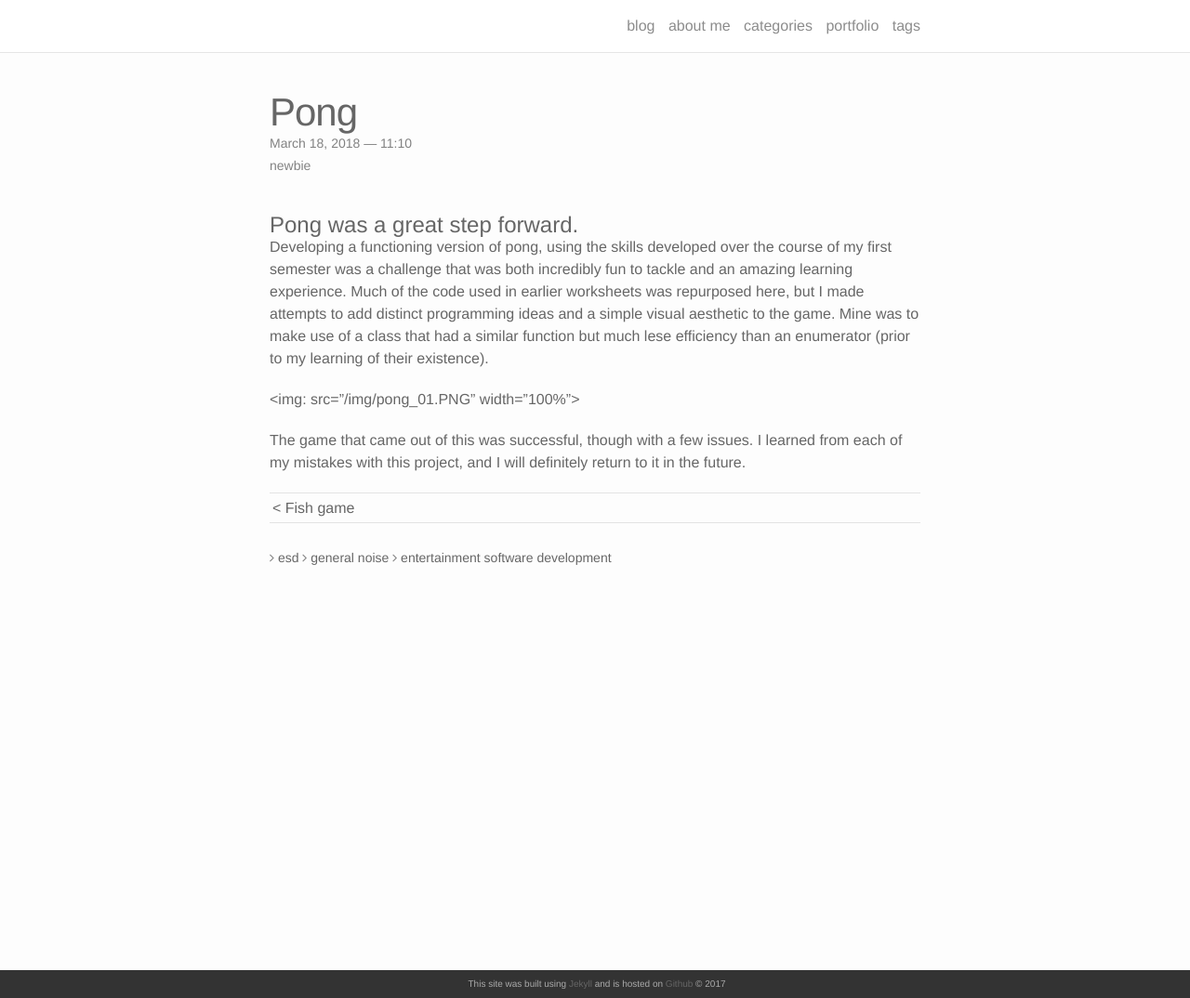
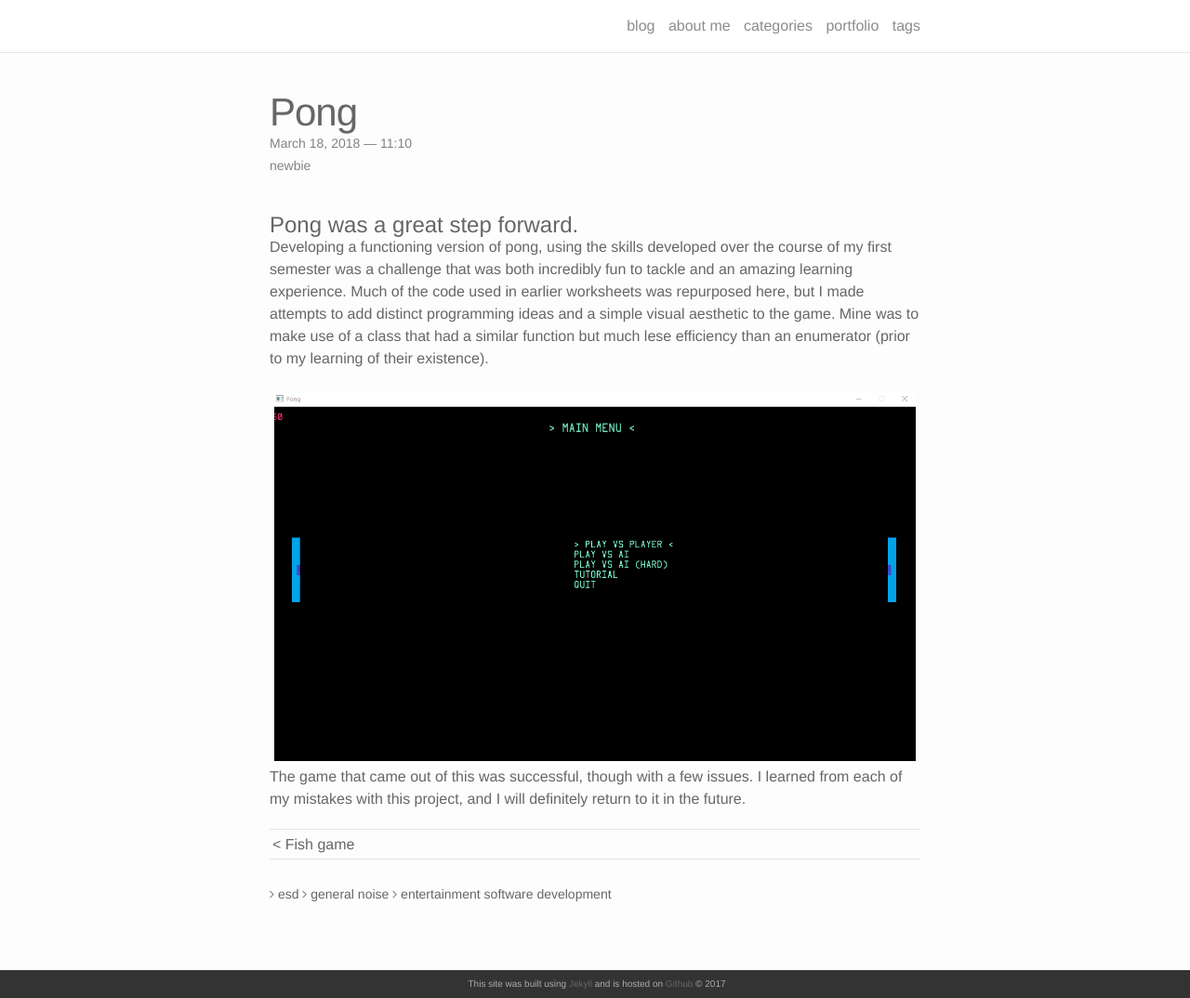
Before and after one commit to SoloMorris/SoloMorris.github.io, a Jekyll site: the page built from _posts/2018-03-18-pong.markdown, in a window 1280 px wide and 1074 px high. Shown: the whole window at 93% size. Built offline with Jekyll 4.4.1, drawn with Linux system fonts in a browser that asks for light colours; nearby versions of some CDN libraries.

Commit message:
Amended Image

```diff
--- a/_posts/2018-03-18-pong.markdown
+++ b/_posts/2018-03-18-pong.markdown
@@ -18,7 +18,7 @@ Developing a functioning version of pong, using the skills developed over the co
 Much of the code used in earlier worksheets was repurposed here, but I made attempts to add distinct programming ideas and a simple visual aesthetic to the game.
 Mine was to make use of a class that had a similar function but much lese efficiency than an enumerator (prior to my learning of their existence).
 
-<img: src="{{ site.baseurl }}/img/pong_01.PNG" width="100%">
+<img class="col three" src="{{ site.baseurl }}/img/pong_01.PNG">
 
 The game that came out of this was successful, though with a few issues.
 I learned from each of my mistakes with this project, and I will definitely return to it in the future.
```
Also changed, not shown: about.md (+1 -1 lines).
